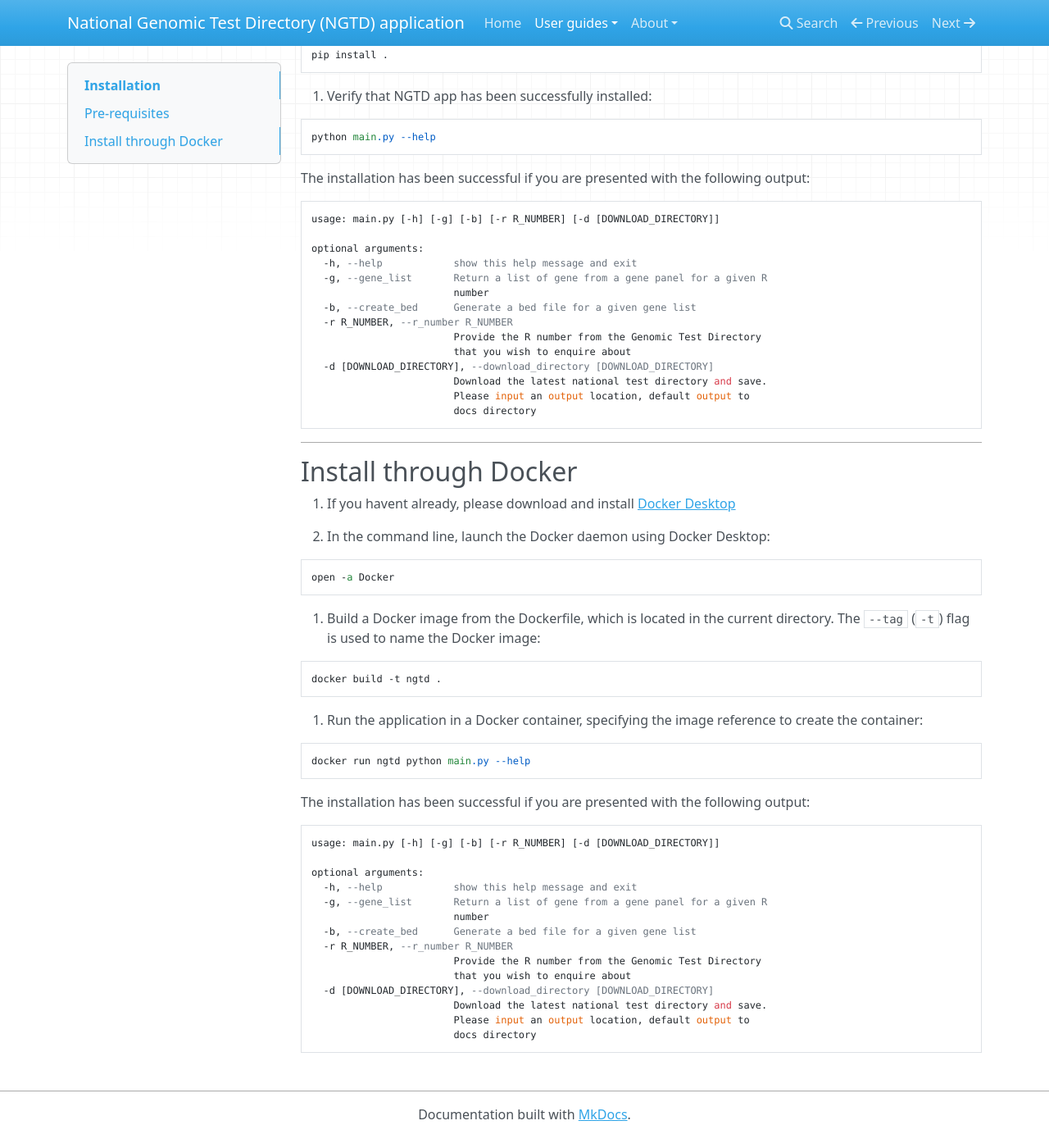
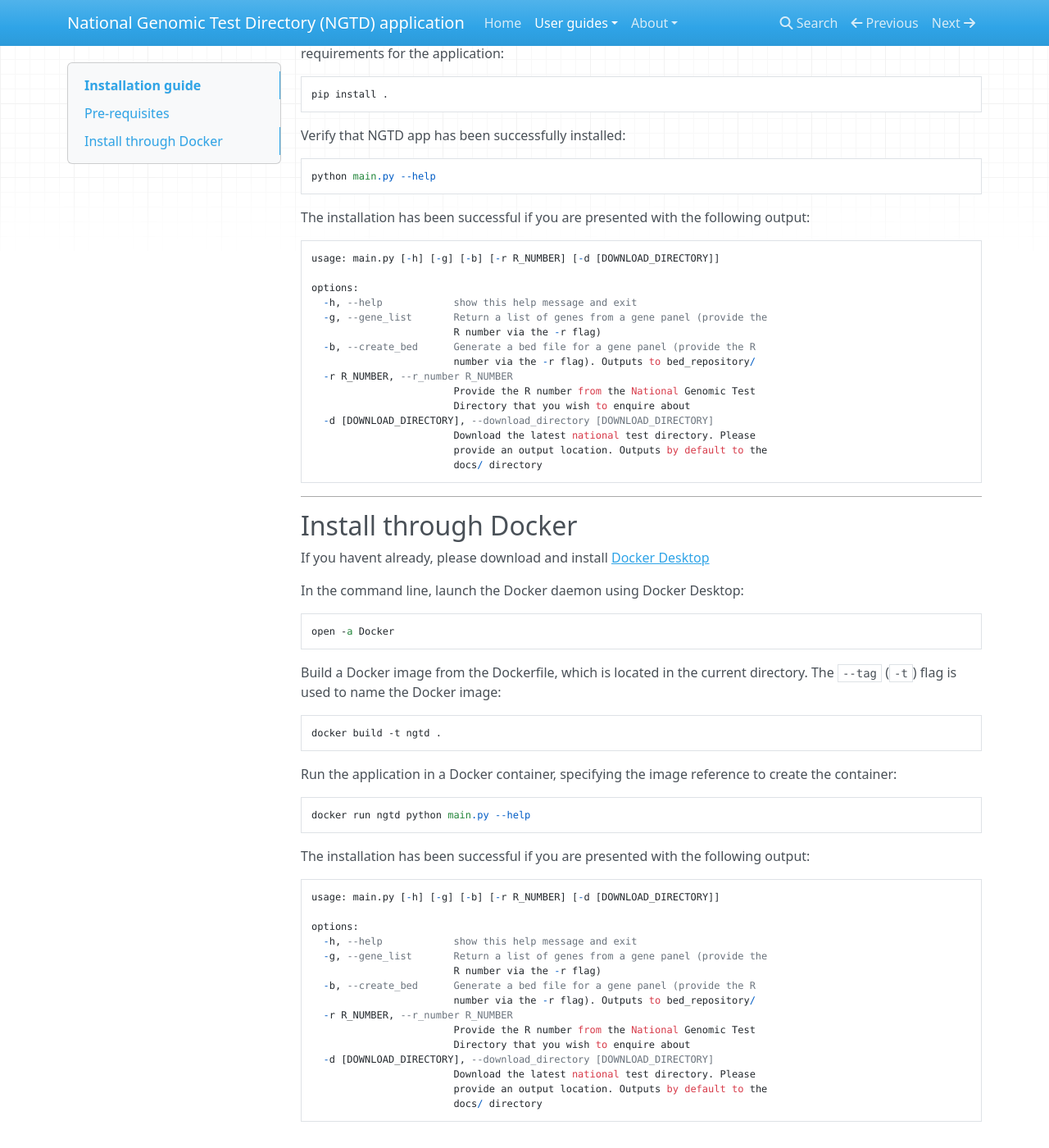
Before and after one commit to STP-Software-Engineers-2022/NGTD_App, an MkDocs documentation site: the page built from docs/INSTALL.md, in a window 1280 px wide and 1400 px high, scrolled down 1085 px. Shown: the whole window at 82% size. Built offline with MkDocs 1.6.1, drawn with Linux system fonts in a browser that asks for light colours; nearby versions of some CDN libraries; some of the changed text lies outside the part shown.

Commit message:
Minor formatting changes to bullet points etc to improve Read the Docs readability

````diff
--- a/docs/INSTALL.md
+++ b/docs/INSTALL.md
@@ -1,15 +1,14 @@
-# Installation
+# Installation guide
 Date created: 24-Jan-2024
-Date modified: 24-Jan-2024
+Date modified: 26-Jan-2024
 Authors: Danni Scales
 
 This document provides instructions for installing the National Genomic Test Directory (NGTD) application and accompanying database on Mac OS X computers. We recommended [installing through Docker](#install-through-docker) for all other systems, or if you encounter any installation issues.
 
 ## Pre-requisites
 Required:
-- Python 3.9 or above
-- SQLite version 3.41.2 or above
-- Pytest version 7.4.2 or above
+    - Python 3.9 or above
+    - Pytest version 7.4.2 or above
 
 ### Download the source code
 If you havent already, please download the appropriate version of [Git](https://git-scm.com/book/en/v2/Getting-Started-Installing-Git) for your OS before proceeding.
@@ -51,34 +50,35 @@ The installation has been successful if you are presented with the following out
 ```
 usage: main.py [-h] [-g] [-b] [-r R_NUMBER] [-d [DOWNLOAD_DIRECTORY]]
 
-optional arguments:
+options:
   -h, --help            show this help message and exit
-  -g, --gene_list       Return a list of gene from a gene panel for a given R
-                        number
-  -b, --create_bed      Generate a bed file for a given gene list
+  -g, --gene_list       Return a list of genes from a gene panel (provide the
+                        R number via the -r flag)
+  -b, --create_bed      Generate a bed file for a gene panel (provide the R
+                        number via the -r flag). Outputs to bed_repository/
   -r R_NUMBER, --r_number R_NUMBER
-                        Provide the R number from the Genomic Test Directory
-                        that you wish to enquire about
+                        Provide the R number from the National Genomic Test
+                        Directory that you wish to enquire about
   -d [DOWNLOAD_DIRECTORY], --download_directory [DOWNLOAD_DIRECTORY]
-                        Download the latest national test directory and save.
-                        Please input an output location, default output to
-                        docs directory
+                        Download the latest national test directory. Please
+                        provide an output location. Outputs by default to the
+                        docs/ directory
 ```
 ---
 ## Install through Docker
-1. If you havent already, please download and install [Docker Desktop](https://www.docker.com/products/docker-desktop/)
+If you havent already, please download and install [Docker Desktop](https://www.docker.com/products/docker-desktop/)
 
-2. In the command line, launch the Docker daemon using Docker Desktop:
+In the command line, launch the Docker daemon using Docker Desktop:
 ```
 open -a Docker
 ```
 
-3. Build a Docker image from the Dockerfile, which is located in the current directory. The ```--tag``` (```-t```) flag is used to name the Docker image:
+Build a Docker image from the Dockerfile, which is located in the current directory. The ```--tag``` (```-t```) flag is used to name the Docker image:
 ```
 docker build -t ngtd .
 ```
 
-4. Run the application in a Docker container, specifying the image reference to create the container:
+Run the application in a Docker container, specifying the image reference to create the container:
 ```
 docker run ngtd python main.py --help
 ```
@@ -86,16 +86,17 @@ The installation has been successful if you are presented with the following out
 ```
 usage: main.py [-h] [-g] [-b] [-r R_NUMBER] [-d [DOWNLOAD_DIRECTORY]]
 
-optional arguments:
+options:
   -h, --help            show this help message and exit
-  -g, --gene_list       Return a list of gene from a gene panel for a given R
-                        number
-  -b, --create_bed      Generate a bed file for a given gene list
+  -g, --gene_list       Return a list of genes from a gene panel (provide the
+                        R number via the -r flag)
+  -b, --create_bed      Generate a bed file for a gene panel (provide the R
+                        number via the -r flag). Outputs to bed_repository/
   -r R_NUMBER, --r_number R_NUMBER
-                        Provide the R number from the Genomic Test Directory
-                        that you wish to enquire about
+                        Provide the R number from the National Genomic Test
+                        Directory that you wish to enquire about
   -d [DOWNLOAD_DIRECTORY], --download_directory [DOWNLOAD_DIRECTORY]
-                        Download the latest national test directory and save.
-                        Please input an output location, default output to
-                        docs directory
+                        Download the latest national test directory. Please
+                        provide an output location. Outputs by default to the
+                        docs/ directory
 ```
````
Also changed, not shown: other parts of docs/INSTALL.md (+4 -4 lines), docs/MANUAL.md (+3 -1 lines), docs/index.md (+5 -3 lines).
